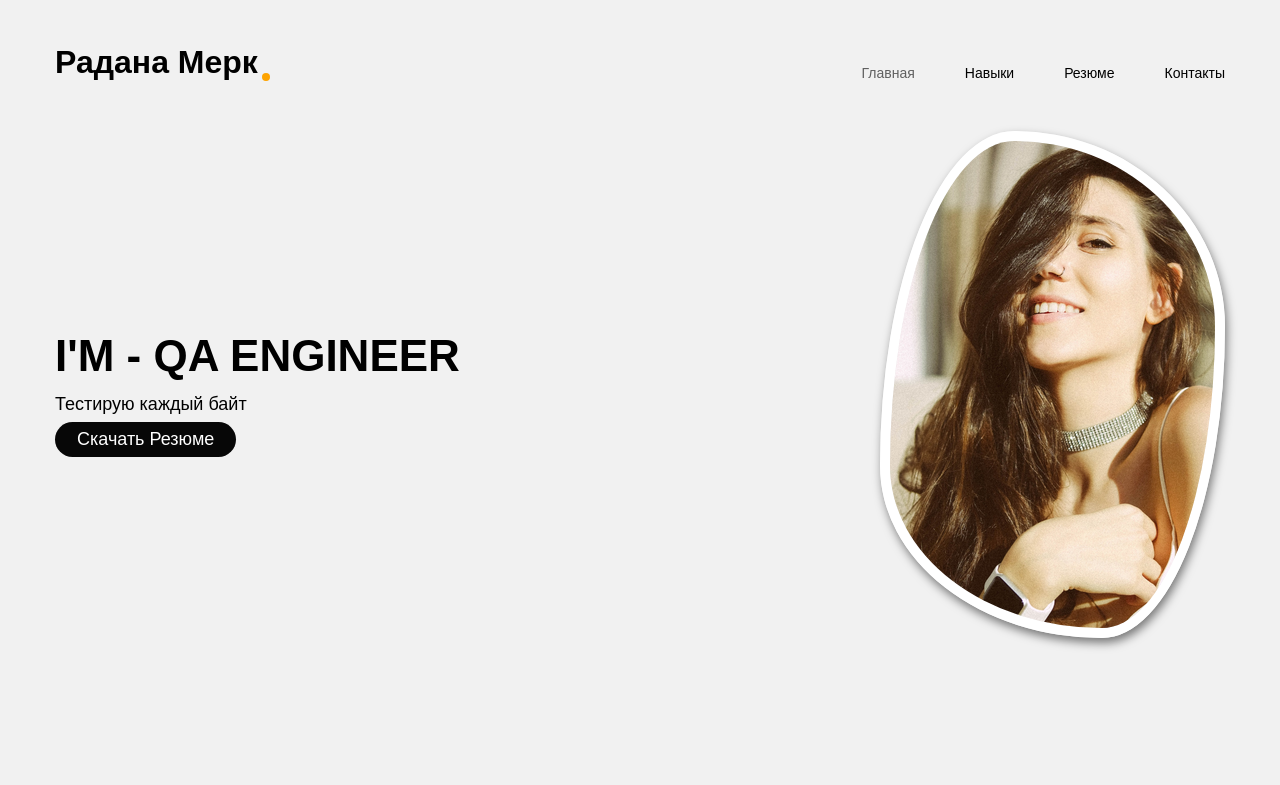
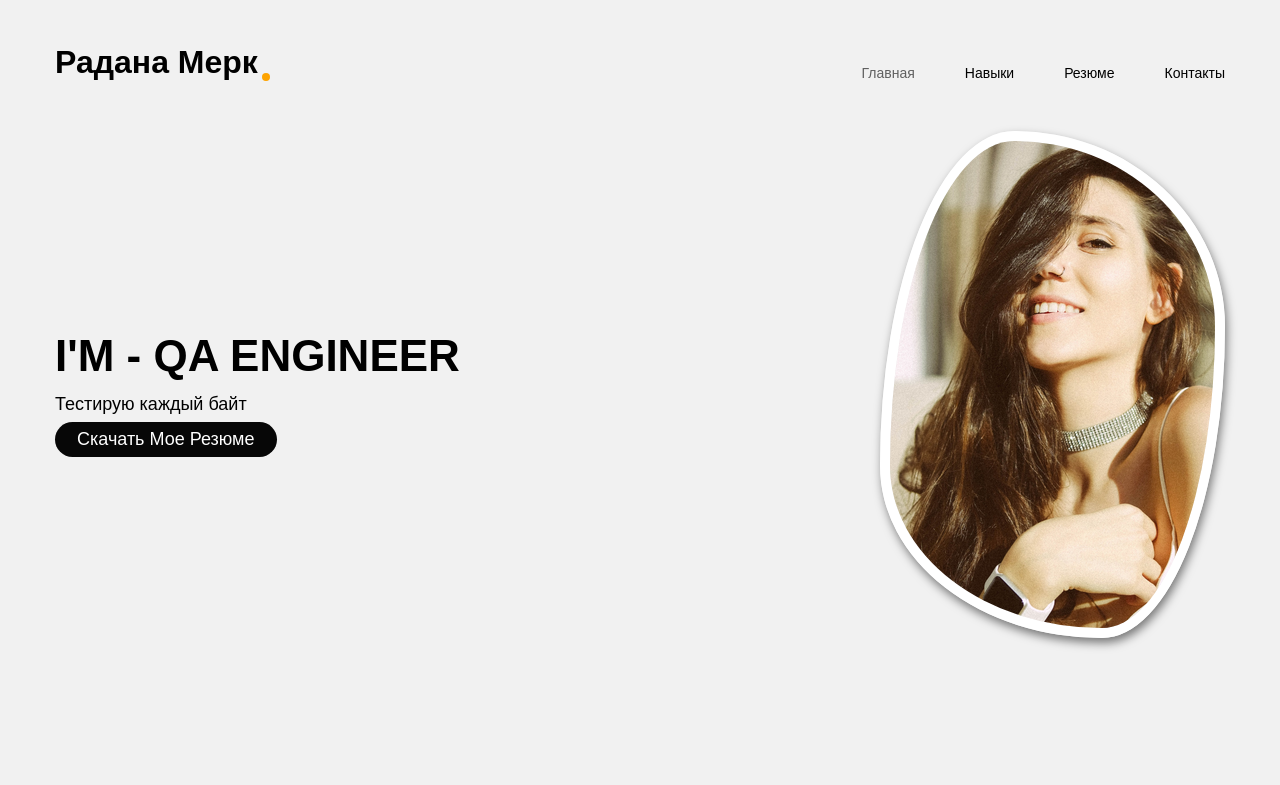
Before and after one commit to MerkQA/RadanaMerk.com, a plain HTML site: page index.html in a window 1280 px wide. Shown: the top 785 px of the page. Drawn offline with Linux system fonts and the light colour scheme; a web font is replaced by a local one.

Commit message:
rcqjd-48

```diff
--- a/index.html
+++ b/index.html
@@ -34,7 +34,7 @@
                     <h1 class="header-heading">I'M - QA ENGINEER</h1>
                     <p>Тестирую каждый байт</p>
                     <div class="contacts-button">
-                        <a href="#!" class="btn">Скачать Резюме</a>
+                        <a href="#!" class="btn">Скачать Мое Резюме</a>
                     </div>
                 </div>
 
```
